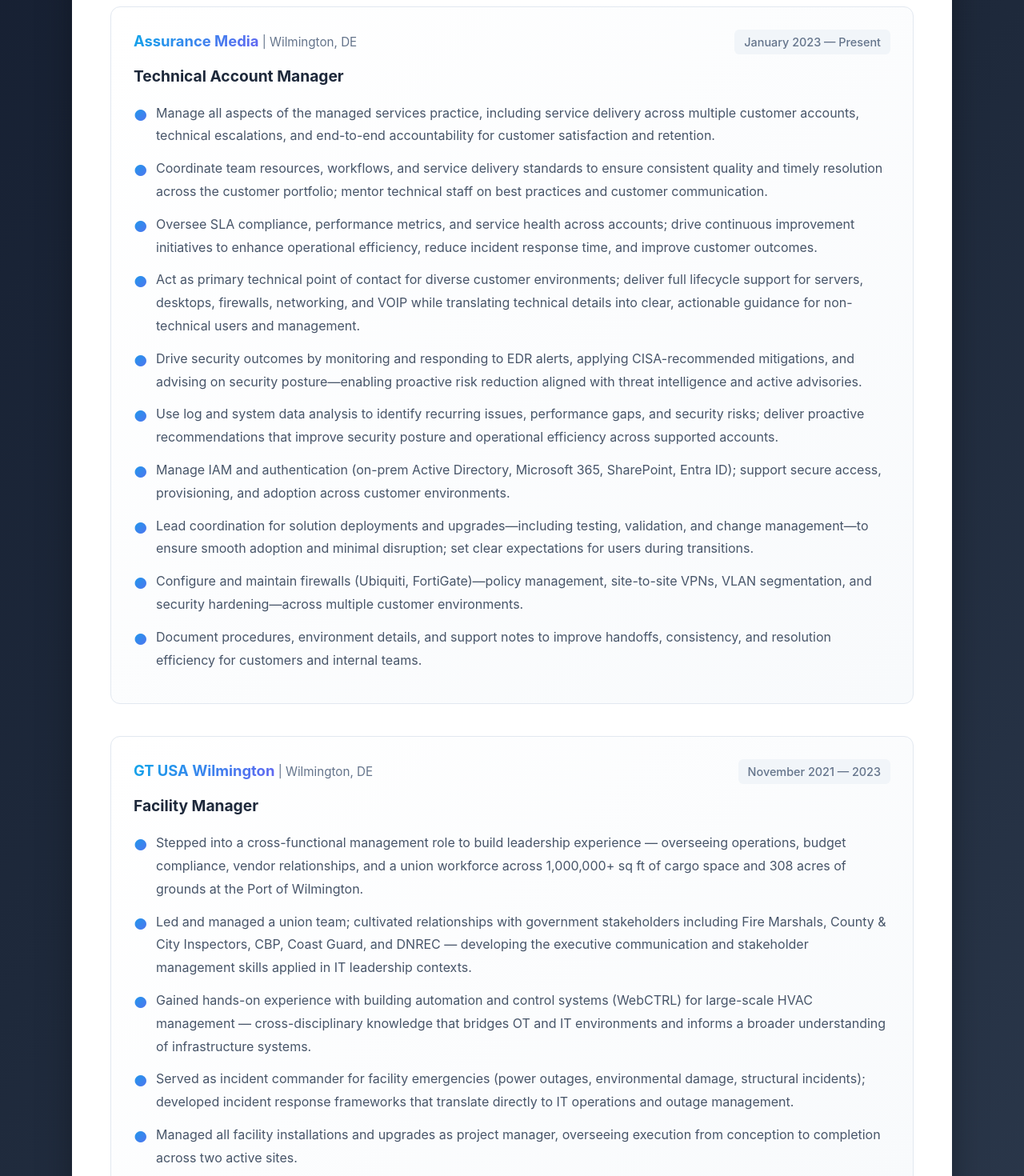
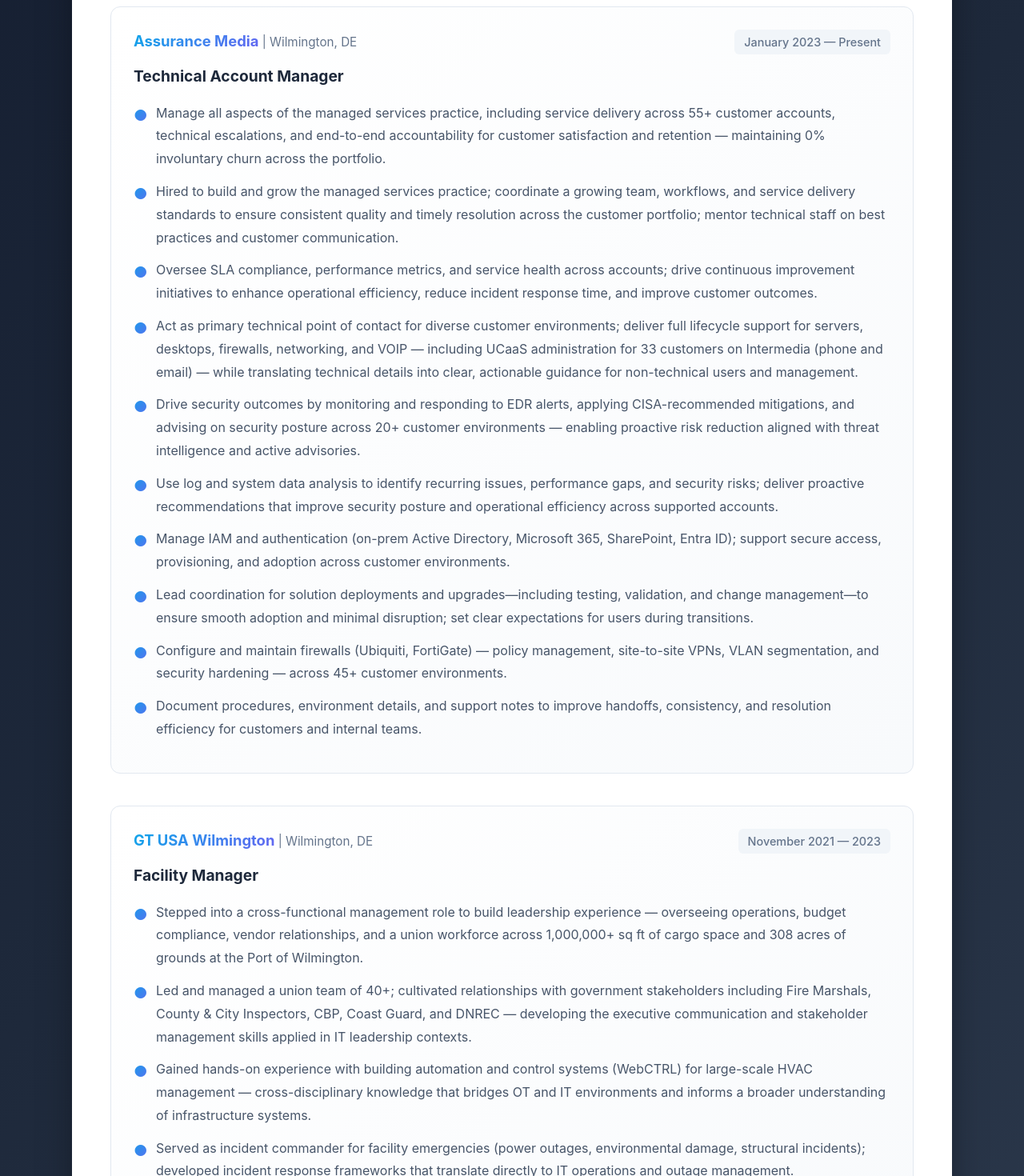
Before and after one commit to Troodon7/Alexander_Kane, a React (Vite) app in the folder resume/: page / in a window 1280 px wide. Shown: the part 1500-2970 px from the top of the page at 80% size. Built offline with nearby package versions, Linux system fonts and the light colour scheme.

Commit message:
Quantify Assurance Media and Facility Manager bullets with account counts and team size

```diff
--- a/resume/src/App.jsx
+++ b/resume/src/App.jsx
@@ -41,15 +41,15 @@
       title: "Technical Account Manager",
       date: "January 2023 — Present",
       responsibilities: [
-        { text: "Manage all aspects of the managed services practice, including service delivery across multiple customer accounts, technical escalations, and end-to-end accountability for customer satisfaction and retention.", highlight: true },
-        { text: "Coordinate team resources, workflows, and service delivery standards to ensure consistent quality and timely resolution across the customer portfolio; mentor technical staff on best practices and customer communication.", highlight: true },
+        { text: "Manage all aspects of the managed services practice, including service delivery across 55+ customer accounts, technical escalations, and end-to-end accountability for customer satisfaction and retention — maintaining 0% involuntary churn across the portfolio.", highlight: true },
+        { text: "Hired to build and grow the managed services practice; coordinate a growing team, workflows, and service delivery standards to ensure consistent quality and timely resolution across the customer portfolio; mentor technical staff on best practices and customer communication.", highlight: true },
         { text: "Oversee SLA compliance, performance metrics, and service health across accounts; drive continuous improvement initiatives to enhance operational efficiency, reduce incident response time, and improve customer outcomes.", highlight: true },
-        { text: "Act as primary technical point of contact for diverse customer environments; deliver full lifecycle support for servers, desktops, firewalls, networking, and VOIP while translating technical details into clear, actionable guidance for non-technical users and management.", highlight: false },
-        { text: "Drive security outcomes by monitoring and responding to EDR alerts, applying CISA-recommended mitigations, and advising on security posture—enabling proactive risk reduction aligned with threat intelligence and active advisories.", highlight: false },
+        { text: "Act as primary technical point of contact for diverse customer environments; deliver full lifecycle support for servers, desktops, firewalls, networking, and VOIP — including UCaaS administration for 33 customers on Intermedia (phone and email) — while translating technical details into clear, actionable guidance for non-technical users and management.", highlight: false },
+        { text: "Drive security outcomes by monitoring and responding to EDR alerts, applying CISA-recommended mitigations, and advising on security posture across 20+ customer environments — enabling proactive risk reduction aligned with threat intelligence and active advisories.", highlight: false },
         { text: "Use log and system data analysis to identify recurring issues, performance gaps, and security risks; deliver proactive recommendations that improve security posture and operational efficiency across supported accounts.", highlight: false },
         { text: "Manage IAM and authentication (on-prem Active Directory, Microsoft 365, SharePoint, Entra ID); support secure access, provisioning, and adoption across customer environments.", highlight: false },
         { text: "Lead coordination for solution deployments and upgrades—including testing, validation, and change management—to ensure smooth adoption and minimal disruption; set clear expectations for users during transitions.", highlight: false },
-        { text: "Configure and maintain firewalls (Ubiquiti, FortiGate)—policy management, site-to-site VPNs, VLAN segmentation, and security hardening—across multiple customer environments.", highlight: false },
+        { text: "Configure and maintain firewalls (Ubiquiti, FortiGate) — policy management, site-to-site VPNs, VLAN segmentation, and security hardening — across 45+ customer environments.", highlight: false },
         { text: "Document procedures, environment details, and support notes to improve handoffs, consistency, and resolution efficiency for customers and internal teams.", highlight: false }
       ]
     },
@@ -60,7 +60,7 @@
       date: "November 2021 — 2023",
       responsibilities: [
         { text: "Stepped into a cross-functional management role to build leadership experience — overseeing operations, budget compliance, vendor relationships, and a union workforce across 1,000,000+ sq ft of cargo space and 308 acres of grounds at the Port of Wilmington.", highlight: false },
-        { text: "Led and managed a union team; cultivated relationships with government stakeholders including Fire Marshals, County & City Inspectors, CBP, Coast Guard, and DNREC — developing the executive communication and stakeholder management skills applied in IT leadership contexts.", highlight: false },
+        { text: "Led and managed a union team of 40+; cultivated relationships with government stakeholders including Fire Marshals, County & City Inspectors, CBP, Coast Guard, and DNREC — developing the executive communication and stakeholder management skills applied in IT leadership contexts.", highlight: false },
         { text: "Gained hands-on experience with building automation and control systems (WebCTRL) for large-scale HVAC management — cross-disciplinary knowledge that bridges OT and IT environments and informs a broader understanding of infrastructure systems.", highlight: false },
         { text: "Served as incident commander for facility emergencies (power outages, environmental damage, structural incidents); developed incident response frameworks that translate directly to IT operations and outage management.", highlight: false },
         { text: "Managed all facility installations and upgrades as project manager, overseeing execution from conception to completion across two active sites.", highlight: false }
```
Also changed, not shown: 3 other files (tests, documents, lock files or other folders).
